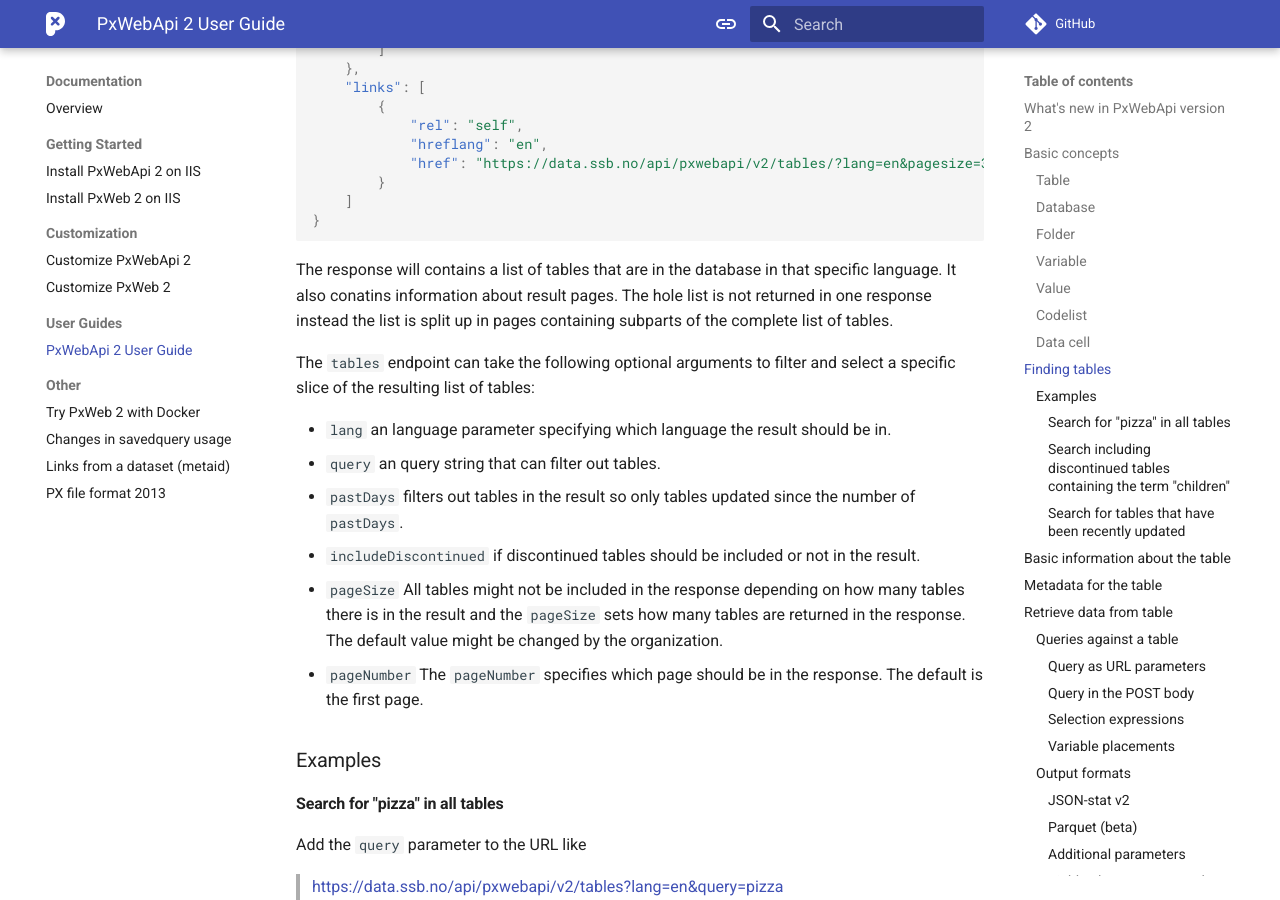
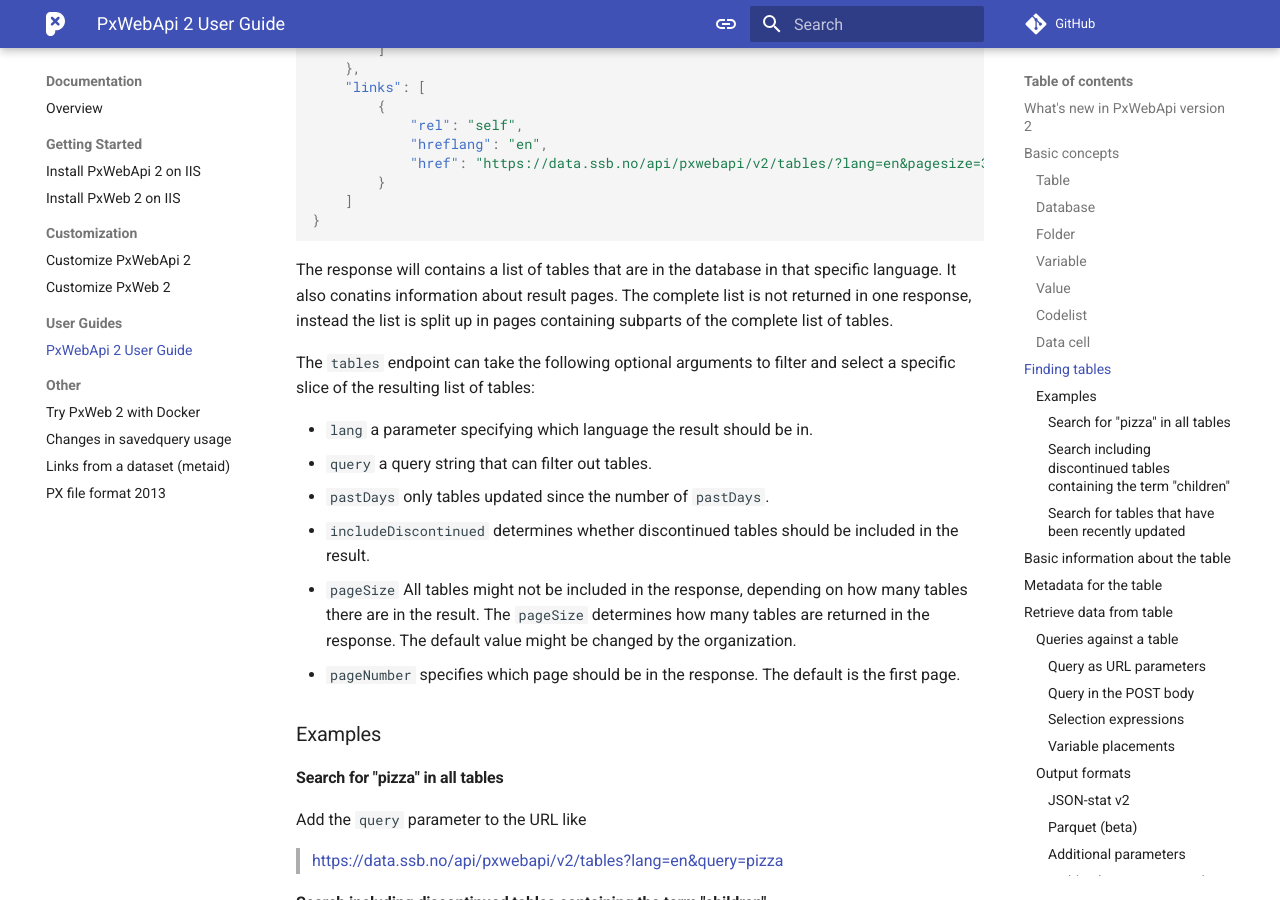
Before and after one commit to PxTools/pxtools.github.io, an MkDocs documentation site: the page built from docs/PxWebApi/documentation/user-guide.md, in a window 1280 px wide and 900 px high, scrolled down 8199 px. Built offline with MkDocs 1.6.1 and Material for MkDocs 9.7.7, drawn with Linux system fonts in a browser that asks for light colours; comment, search, counter and statistics services are not loaded; some of the changed text lies outside the part shown.

Commit message:
Fix typos and enhance clarity in chapter Finding tables (#98)
Corrected typos and improved clarity in the user guide.

````diff
--- a/docs/PxWebApi/documentation/user-guide.md
+++ b/docs/PxWebApi/documentation/user-guide.md
@@ -404,23 +404,23 @@
 ```
 
 The response will contains a list of tables that are in the database in that
-specific language. It also conatins information about result pages. The hole list
-is not returned in one response instead the list is split up in pages containing
+specific language. It also conatins information about result pages. The complete list
+is not returned in one response, instead the list is split up in pages containing
 subparts of the complete list of tables.
 
 The `tables` endpoint can take the following optional arguments to filter and
 select a specific slice of the resulting list of tables:
 
-- `lang` an language parameter specifying which language the result should be in.
-- `query` an query string that can filter out tables.
-- `pastDays` filters out tables in the result so only tables updated since the
+- `lang` a parameter specifying which language the result should be in.
+- `query` a query string that can filter out tables.
+- `pastDays` only tables updated since the
    number of `pastDays`.
-- `includeDiscontinued` if discontinued tables should be included or not in the
+- `includeDiscontinued` determines whether discontinued tables should be included in the
    result.
-- `pageSize` All tables might not be included in the response depending on how
-   many tables there is in the result and the `pageSize` sets how many tables
+- `pageSize` All tables might not be included in the response, depending on how
+   many tables there are in the result. The `pageSize` determines how many tables
    are returned in the response. The default value might be changed by the organization.
-- `pageNumber`  The `pageNumber` specifies which page should be in the response.
+- `pageNumber` specifies which page should be in the response.
   The default is the first page.
 
 ### Examples
@@ -542,7 +542,7 @@
 }
 ```
 
-Here you can see among other things the table title (`label`), the first and
+Here you can see, among other things, the table title (`label`), the first and
 latest period in the time series (`firstPeriod` and `lastPeriod`), and which
 variables are included (`variableNames`). `Paths` shows the table's location(s)
 in the subject structure.
````
Also changed, not shown: other parts of docs/PxWebApi/documentation/user-guide.md (+1 -1 lines).
